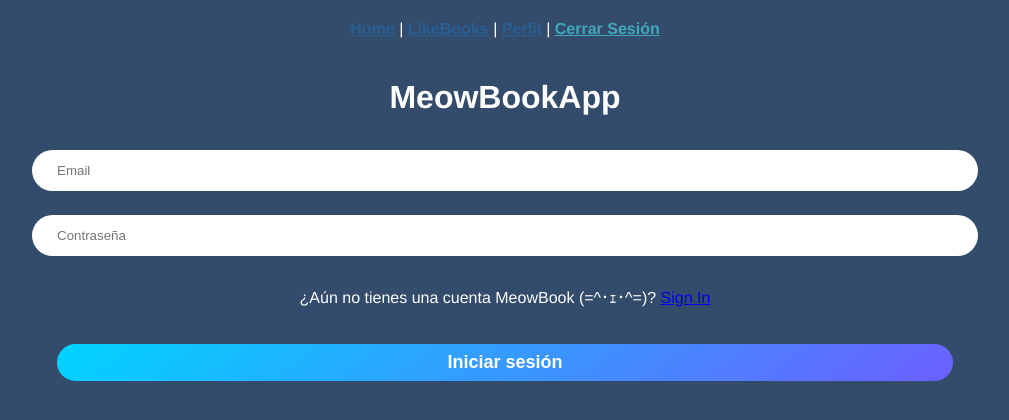
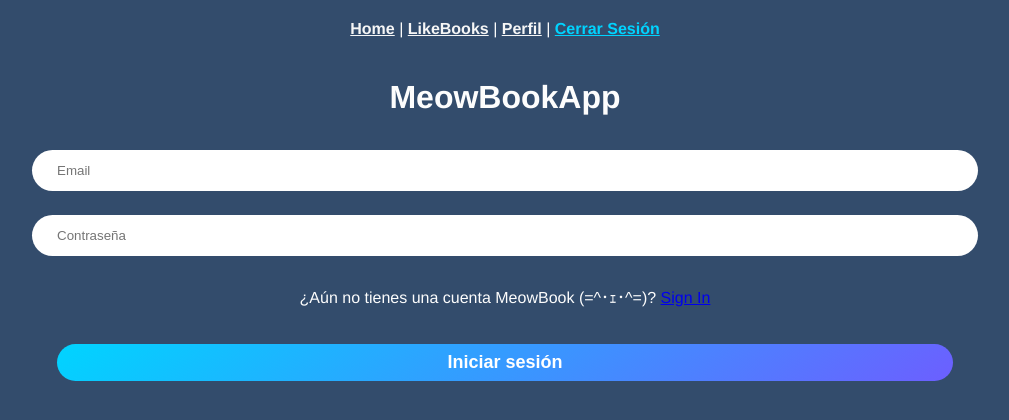
Before and after one commit to AaronCS25/MeowBook---DBP---P2, a Vue app in the folder frontend/meowbook/: page / in a window 1280 px wide. Shown: the top 420 px of the page, without its empty margins (135-1144 px from the left). Built offline with nearby package versions, Linux system fonts and the light colour scheme.

Commit message:
Update TheNavigation.vue

```diff
--- a/frontend/meowbook/src/components/TheNavigation.vue
+++ b/frontend/meowbook/src/components/TheNavigation.vue
@@ -20,10 +20,10 @@ export default {
 
 #nav a {
   font-weight: bold;
-  color: #295e93;
+  color: #f6f6f6;
 }
 
 #nav a.router-link-exact-active {
-  color: #42a7b9;
+  color: rgba(0, 212, 255, 1);
 }
 </style>
```
